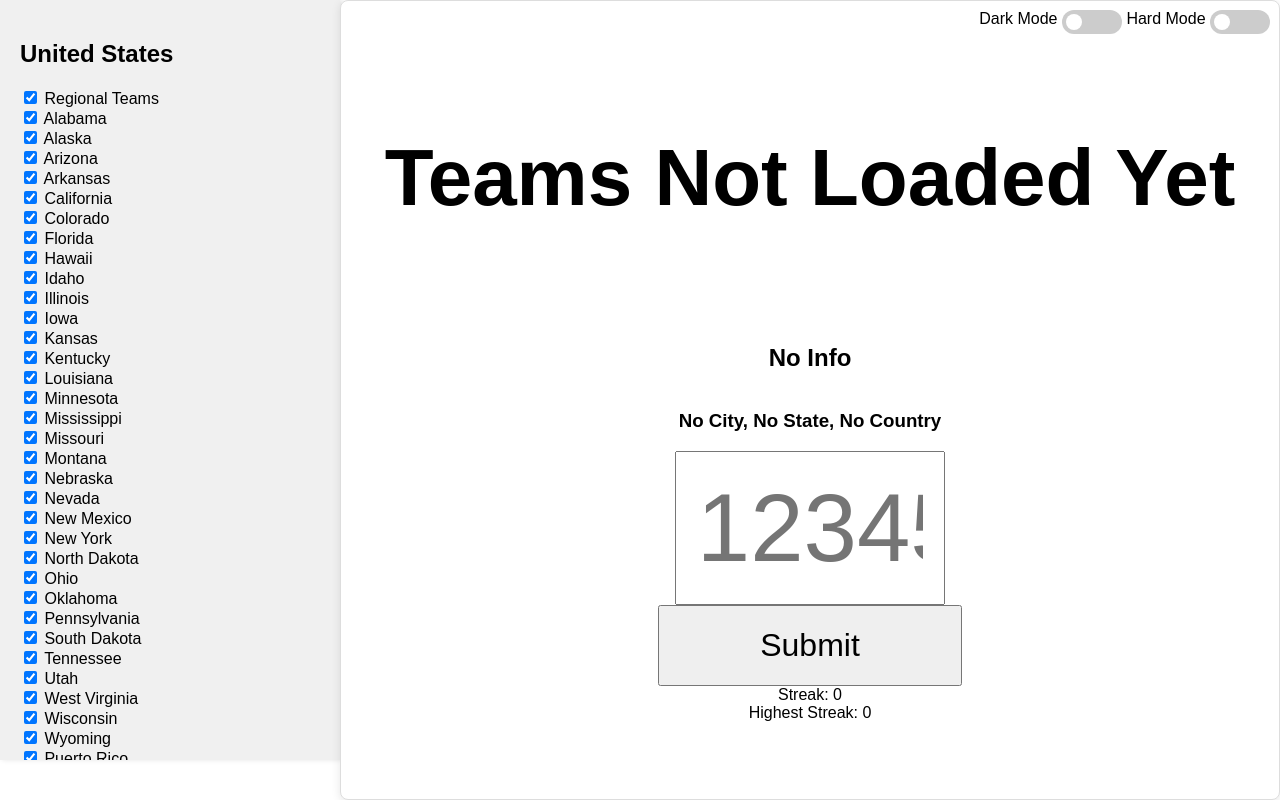
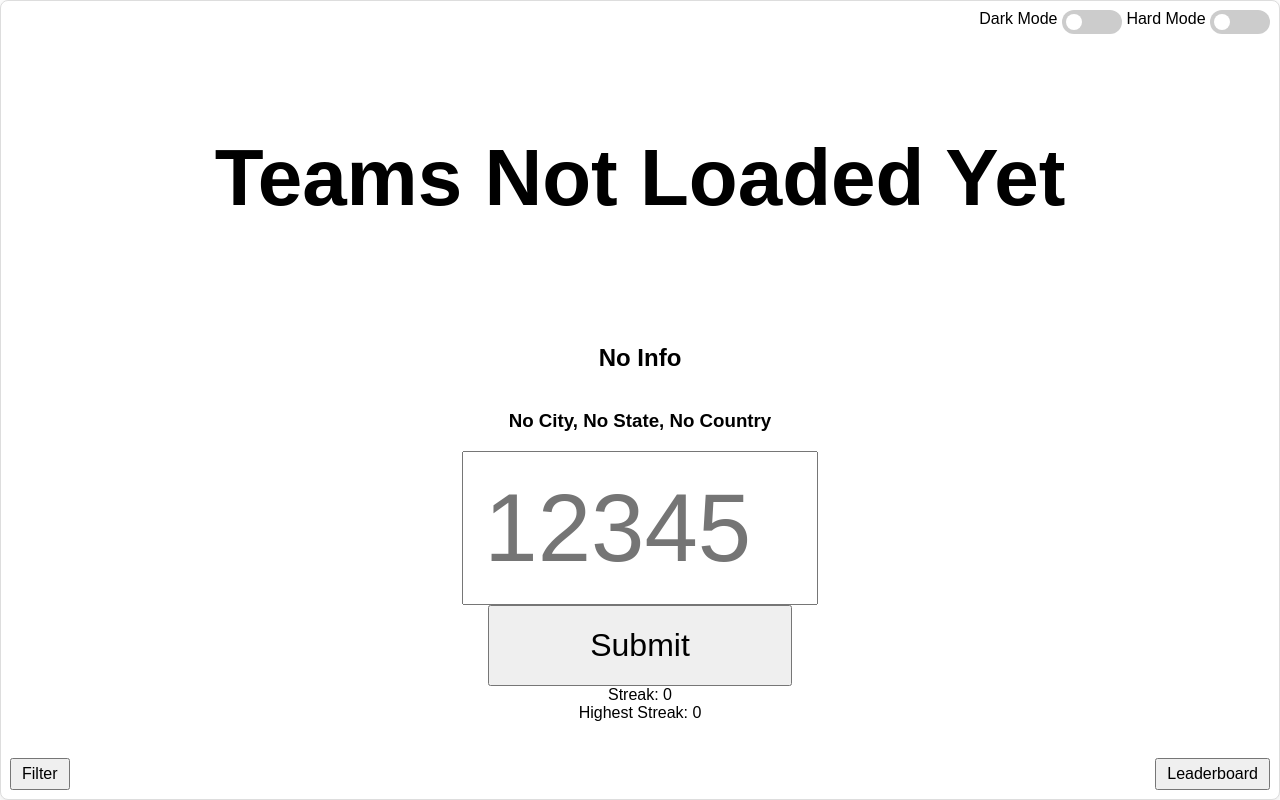
Before and after one commit to CommandTech/FRCTeamMemory, a Flask app: page / in a window 1280 px wide. Run offline with Flask 3, Linux system fonts and the light colour scheme.

Commit message:
working on leaderboard

```diff
--- /dev/null
+++ b/ids.txt
@@ -0,0 +1 @@
+NpkCclGnCwgJXh4BIaUx8bY6w3UOunNY
--- a/leaderboards.txt
+++ /dev/null
@@ -1 +0,0 @@
-0G7qjtbWcxMDq1iAnrxItoGdZwqw7gOK,1
--- a/main.py
+++ b/main.py
@@ -229,9 +229,10 @@ def root():
             session['hard_mode'] = False
         if 'highest_streak' not in session:
             session['highest_streak'] = 0
-        if 'id' not in session:
-            characters = string.ascii_letters + string.digits
-            session['id'] = ''.join(secrets.choice(characters) for _ in range(32))
+        if 'id' not in session or not is_id_in_file(session['id']):
+            session['id'] = generate_unique_session_id()
+        if 'username' not in session:
+            session['username'] = 'User-' + session['id']
 
         session['guessedTeams'] = []
         session['currentStreak'] = 0
@@ -256,6 +257,23 @@ def root():
 
         genRandomTeam()
         return render_template('index.html', dark_mode=session.get('dark_mode', False), hard_mode=session.get('hard_mode', False), highest_streak = session['highest_streak'], team=session['curTeamName'], info=session.get('curTeamInfo','No Info'), selected_regions=session.get('selected_regions', []), regional=session.get('regional', []), team_name_mapping=team_name_mapping, city=session.get('curTeamCity', "No City"), state=session.get('curTeamState', "No State"), country=session.get('curTeamCountry', "No Country"))
+
+def generate_unique_session_id():
+    characters = string.ascii_letters + string.digits
+    while True:
+        new_id = ''.join(secrets.choice(characters) for _ in range(32))
+        if not is_id_in_file(new_id):
+            with open('ids.txt', 'a') as f:
+                f.write(new_id + '\n')
+            return new_id
+
+def is_id_in_file(id_to_check):
+    try:
+        with open('ids.txt', 'r') as f:
+            ids = f.read().splitlines()
+            return id_to_check in ids
+    except FileNotFoundError:
+        return False
 
 @app.route('/check-team', methods=['POST'])
 def check_team():
@@ -295,6 +313,12 @@ def styleSecond():
 @app.route('/dark-mode')
 def dark_mode():
     session['dark_mode'] = not session.get('dark_mode', False)
+    return "0"
+
+@app.route('/set-username', methods=['POST'])
+def set_username():
+    data = request.get_json()
+    session['username'] = data['name']
     return "0"
 
 def getTeams():
@@ -374,35 +398,38 @@ def checkHighScores():
     leaderboard = []
 
     # Read the leaderboard from the file
-    with open('leaderboards.txt', 'r') as file:
-        for line in file:
-            id, score = line.strip().split(',')
-            leaderboard.append((id, int(score)))
+    try:
+        with open('leaderboards.txt', 'r') as file:
+            for line in file:
+                if line.strip():  # Check if the line is not empty
+                    name, score = line.strip().split(',')
+                    leaderboard.append((name, int(score)))
+    except FileNotFoundError:
+        # Handle the case where the file does not exist
+        open('leaderboards.txt', 'w').close()  # Create an empty file
 
     # Sort the leaderboard by score in descending order and keep the top 10
     leaderboard = sorted(leaderboard, key=lambda x: x[1], reverse=True)[:10]
 
     # Check if the session's ID is already in the leaderboard
-    for i, (id, score) in enumerate(leaderboard):
-        if id == session['id']:
-            # Update the score if the session's highest streak is higher
-            if session.get('highest_streak', 0) > score:
-                leaderboard[i] = (session['id'], session.get('highest_streak', 0))
-            break
-    else:
-        # If the session's ID is not in the leaderboard, add it if the score is high enough
-        if any(session.get('highest_streak', 0) > score for _, score in leaderboard):
-            leaderboard.append((session['id'], session.get('highest_streak', 0)))
-
-    # Sort the leaderboard again and keep the top 10
-    leaderboard = sorted(leaderboard, key=lambda x: x[1], reverse=True)[:10]
+    session_name = session.get('name')
+    if session_name:
+        for i, (name, score) in enumerate(leaderboard):
+            if name == session_name:
+                # Update the score if the session's ID is already in the leaderboard
+                leaderboard[i] = (name, max(score, session['highest_streak']))
+                break
+        else:
+            # Add the session's ID to the leaderboard if it's not already there
+            leaderboard.append((session_name, session['highest_streak']))
+            leaderboard = sorted(leaderboard, key=lambda x: x[1], reverse=True)[:10]
 
     # Write the updated leaderboard back to the file
     with open('leaderboards.txt', 'w') as file:
-        for id, score in leaderboard:
-            file.write(f'{id},{score}\n')
+        for name, score in leaderboard:
+            file.write(f"{name},{score}\n")
 
-    print("Updated leaderboard:", leaderboard)
+    return leaderboard
 
 @app.route('/update-teams', methods=['POST'])
 def update_teams():
--- a/static/script.js
+++ b/static/script.js
@@ -1,4 +1,5 @@
 const submitButton = document.getElementById('submit-button');
+const usernameButton = document.getElementById('submit-username');
 const textBox = document.getElementById('team-input');
 const teamName = document.getElementById('team-name');
 const teamInfo = document.getElementById('team-info');
@@ -185,3 +186,71 @@ document.getElementById('hardModeSwitch').addEventListener('change', function()
     hardMode = !hardMode;
     reloadPage();
 });
+
+document.getElementById('team-input').addEventListener('input', function (e) {
+    if (this.value.length > 5) {
+        this.value = this.value.slice(0, 5);
+    }
+    let value = this.value;
+    if (isNaN(parseInt(value))) {
+        this.value = value.slice(0, -1);
+    }
+});
+
+document.getElementById('filterButton').addEventListener('click', function() {
+    var sidebar = document.getElementById('sidebar');
+    var body = document.body;
+    if (sidebar.classList.contains('hidden')) {
+        sidebar.classList.remove('hidden');
+        body.classList.add('sidebar-visible');
+    } else {
+        sidebar.classList.add('hidden');
+        body.classList.remove('sidebar-visible');
+    }
+});
+
+document.getElementById('leaderboardButton').addEventListener('click', function() {
+    var leaderboard = document.getElementById('leaderboard');
+    var body = document.body;
+    if (leaderboard.classList.contains('hidden')) {
+        leaderboard.classList.remove('hidden');
+        leaderboard.classList.add('visible');
+        body.classList.add('leaderboard-visible');
+    } else {
+        leaderboard.classList.remove('visible');
+        leaderboard.classList.add('hidden');
+        body.classList.remove('leaderboard-visible');
+    }
+});
+
+
+function setName(){
+    const usernameInput = document.getElementById('username-input');
+    const username = usernameInput.value.trim();
+
+    fetch('/set-username', {
+        method: 'POST',
+        headers: {
+            'Content-Type': 'application/json'
+        },
+        body: JSON.stringify({
+            name: username
+        })
+    })
+    .then(response => response.json())
+    .then(data => {
+        usernameInput.value = "";
+    })
+}
+
+usernameButton.addEventListener('click', (event) => {
+    event.preventDefault();
+    setName();
+});
+
+usernameButton.addEventListener('keydown', (event) => {
+    if (event.key === 'Enter') {
+        event.preventDefault();
+        setName();
+    }
+});
--- a/static/style.css
+++ b/static/style.css
@@ -152,3 +152,52 @@ input:checked + .slider:before {
     top: 10px; /* Adjust as needed */
     right: 10px; /* Adjust as needed */
 }
+
+.hidden {
+    display: none;
+}
+
+#filterButton {
+    position: absolute;
+    bottom: 10px; /* Position the button 10px from the bottom */
+    left: 10px; /* Position the button 10px from the left */
+    padding: 5px 10px; /* Reduce padding for smaller button */
+    font-size: 1em; /* Reduce font size for smaller button */
+}
+
+.sidebar-visible #filterButton {
+    left: 350px; /* Adjust this value based on the width of the sidebar */
+}
+
+
+#leaderboardButton {
+    position: absolute;
+    bottom: 10px; /* Position the button 10px from the bottom */
+    right: 10px; /* Position the button 10px from the right */
+    padding: 5px 10px; /* Reduce padding for smaller button */
+    font-size: 1em; /* Reduce font size for smaller button */
+}
+
+.leaderboard {
+    position: fixed;
+    top: 0;
+    right: -300px; /* Initially hidden off-screen */
+    width: 300px;
+    height: 100%;
+    background-color: #f0f0f0;
+    box-shadow: -2px 0 5px rgba(0,0,0,0.1);
+    padding: 20px;
+}
+
+.leaderboard.visible {
+    right: 0; /* Slide in from the right */
+}
+
+.leaderboard-visible #leaderboardButton {
+    right: 350px; /* Adjust this value based on the width of the leaderboard */
+}
+
+body.dark-mode .leaderboard {
+    background-color: #343333; /* Dark mode background */
+    color: #fff; /* Dark mode text color */
+}
--- a/templates/index.html
+++ b/templates/index.html
@@ -20,7 +20,7 @@
         </label>
     </div>
     <div class="main-container">
-        <div class="sidebar">
+        <div class="sidebar hidden" id="sidebar">
             <h2>United States</h2>
             <label><input type="checkbox" id="regional" {% if regional %}checked{% endif %}> Regional Teams</label><br>
             {% for team in ['alTeams', 'akTeams', 'azTeams', 'arTeams', 'caTeams', 'coTeams', 'flTeams', 'hiTeams', 'idTeams', 'ilTeams', 'iaTeams', 'ksTeams', 'kyTeams', 'laTeams', 'mnTeams', 'msTeams', 'moTeams', 'mtTeams', 'RneTeams', 'nvTeams', 'nmTeams', 'nyTeams', 'ndTeams', 'ohTeams', 'okTeams', 'paTeams', 'sdTeams', 'tnTeams', 'utTeams', 'wvTeams', 'wiTeams', 'wyTeams', 'prTeams', 'guTeams','dcTeams', 'otherTeams', 'ausTeams', 'braTeams', 'canTeams', 'chiTeams', 'japTeams', 'mexTeams', 'turTeams', 'ukTeams', 'netTeams', 'taiTeams', 'polTeams', 'bulTeams', 'greTeams', 'domTeams', 'indTeams', 'argTeams', 'romTeams', 'azeTeams', 'sweTeams', 'fraTeams', 'botTeams', 'ecuTeams', 'surTeams', 'serTeams', 'comTeams', 'pakTeams', 'ukrTeams', 'phiTeams', 'gamTeams', 'czeTeams', 'micTeams', 'kazTeams', 'manTeams', 'belTeams', 'colTeams', 'croTeams', 'zelTeams', 'afgTeams', 'bosTeams', 'norTeams', 'itaTeams', 'denTeams', 'swiTeams', 'gerTeams', 'sinTeams', 'chlTeams', 'libTeams', 'uaeTeams', 'safTeams', 'armTeams', 'venTeams', 'vieTeams', 'zimTeams', 'morTeams', 'tonTeams', 'inoTeams', 'ethTeams', 'parTeams', 'panTeams', 'lesTeams', 'barTeams', 'sokTeams', 'papTeams', 'saiTeams'] %}
@@ -51,19 +51,26 @@
             <label><input type="checkbox" id="pnwTeams" {% if 'pnwTeams' in selected_regions %}checked{% endif %}> Pacific Northwest</label><br>
             <label><input type="checkbox" id="pchTeams" {% if 'pchTeams' in selected_regions %}checked{% endif %}> Peachtree</label><br>
         </div>
-
+        <button id="filterButton">Filter</button>
 
         <div class="form-container" id="first-page">
             <h1 class="team-name" id="team-name">{{team}}</h1>
             <h2 class="team-info" id="team-info">{{info}}</h1>
             <h3 class="team-location" id="team-location">{{city}}, {{state}}, {{country}}</h3>
             <div class="centered-content">
-                <input type="text" id="team-input" placeholder="12345" maxlength="5" pattern=".{0,5}">
+                <input type="text" id="team-input" placeholder="12345" maxlength="5" pattern=".{0,5}" min ="0">
                 <button type="submit" id="submit-button">Submit</button>
                 <label id ="streak">Streak: 0</label>
                 <label id ="highestStreak">Highest Streak: {{highest_streak}}</label>
             </div>
         </div>
+
+        <button id="leaderboardButton">Leaderboard</button>
+        <div class="leaderboard hidden" id="leaderboard">
+            <h2>Leaderboard</h2>
+            <input type="text" id="username-input" placeholder="Username">
+            <button type="submit" id="submit-username">Ok</button>
+        </div>
     </div>
     <script src="script.js"></script>
 </body>
```
